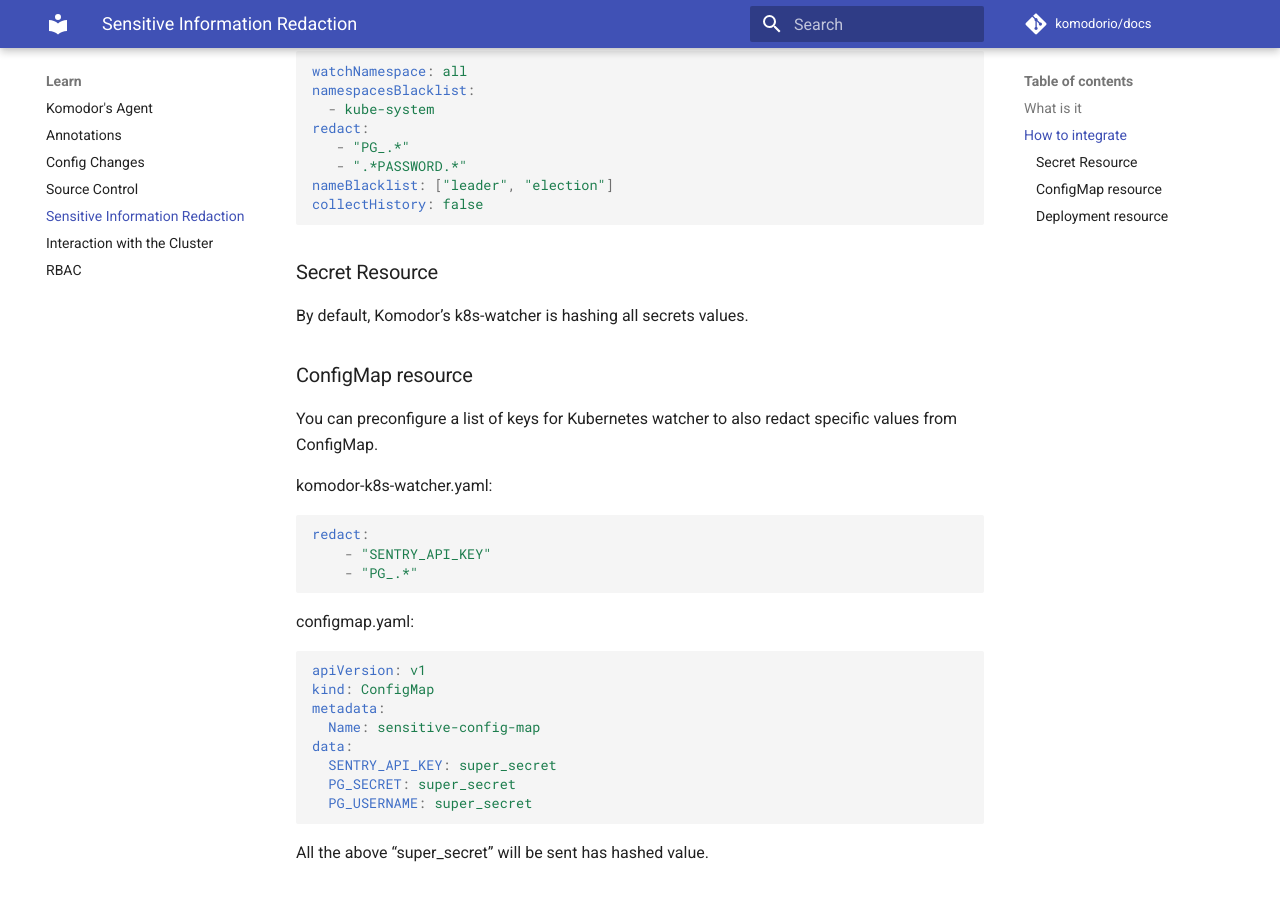
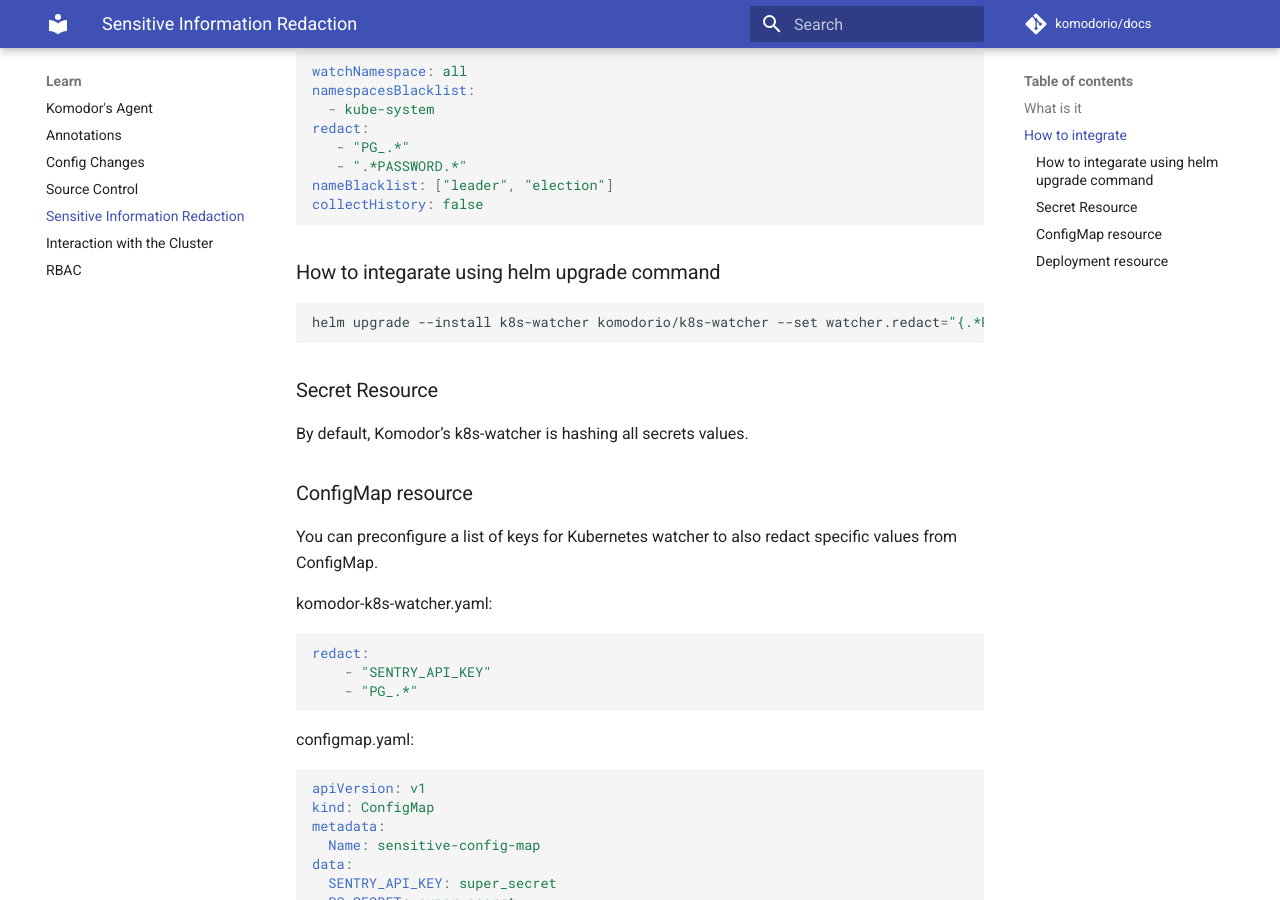
Before and after one commit to komodorio/docs, an MkDocs documentation site: the page built from docs/Learn/Sensitive-Information-Redaction.md, in a window 1280 px wide and 900 px high, scrolled down 571 px. Built offline with MkDocs 1.6.1 and Material for MkDocs 9.7.7, drawn with Linux system fonts in a browser that asks for light colours; comment, search, counter and statistics services are not loaded.

Commit message:
add redact example (#39)

````diff
--- a/docs/Learn/Sensitive-Information-Redaction.md
+++ b/docs/Learn/Sensitive-Information-Redaction.md
@@ -19,6 +19,12 @@
    - ".*PASSWORD.*"
 nameBlacklist: ["leader", "election"]
 collectHistory: false
+```
+
+### How to integarate using helm upgrade command
+
+``` bash
+helm upgrade --install k8s-watcher komodorio/k8s-watcher --set watcher.redact="{.*PASSWORD.*,.*password.*,.*KEY.*,.*key.*,.*SECRET.*,.*secret.*}" --set apiKey=<API-KEY> --set watcher.clusterName=<cluster-name> --set watcher.enableAgentTaskExecution=true --set watcher.allowReadingPodLogs=true
 ```
 
 ### Secret Resource
````
